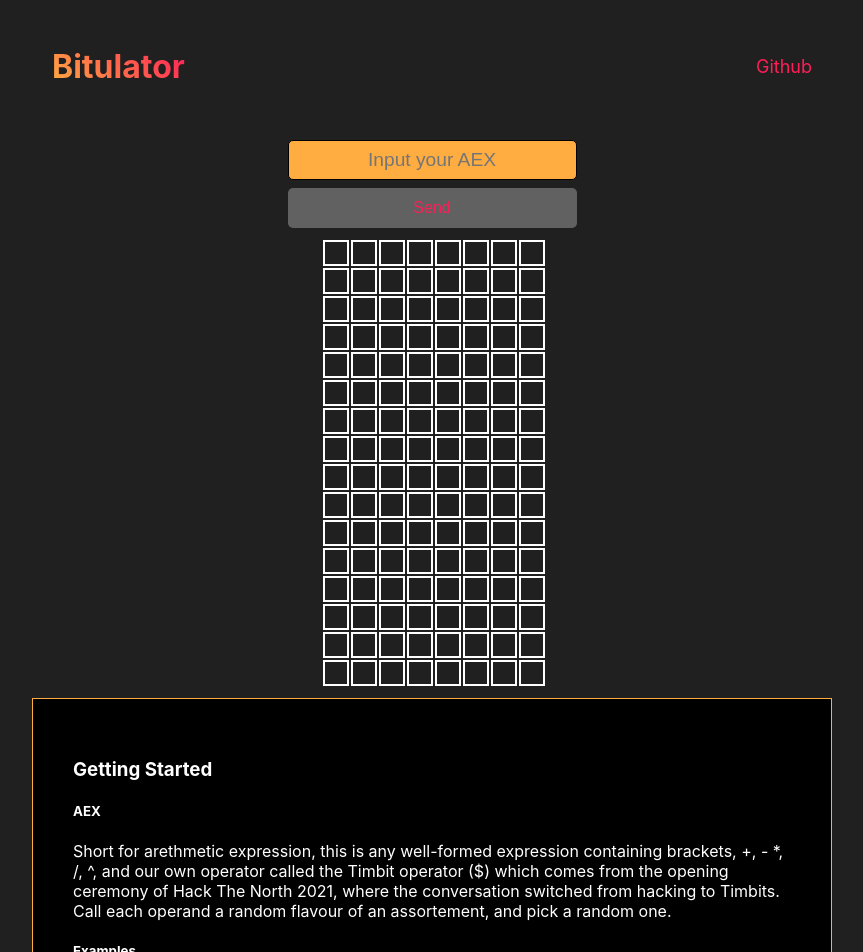
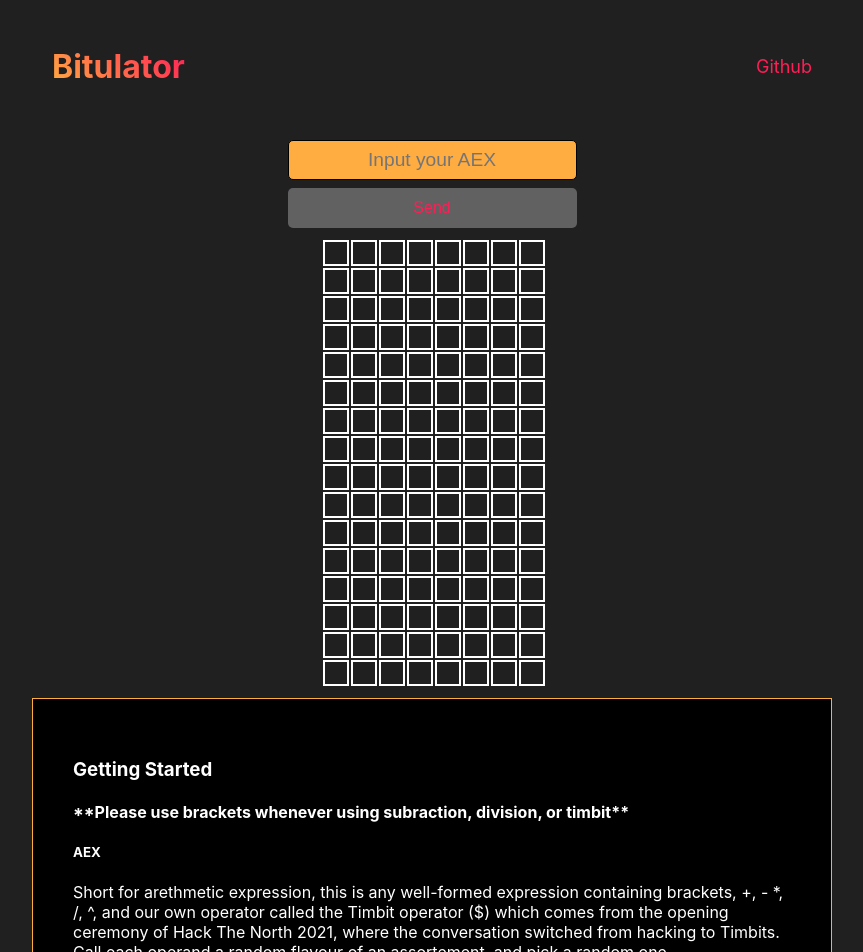
Before and after one commit to KavinSatheeskumar/bitulator, a React (Create React App) app in the folder frontend/: page / in a window 1280 px wide. Shown: the top 952 px of the page, without its empty margins (208-1071 px from the left). Built offline with nearby package versions, Linux system fonts and the light colour scheme.

Commit message:
Update App.jsx

```diff
--- a/frontend/src/App.jsx
+++ b/frontend/src/App.jsx
@@ -224,6 +224,7 @@ const App = () => {
           }}
         >
           <h3>Getting Started</h3>
+          <h4>**Please use brackets whenever using subraction, division, or timbit**</h4>
           <h5>AEX</h5>
           <p>
             Short for arethmetic expression, this is any well-formed expression
```
